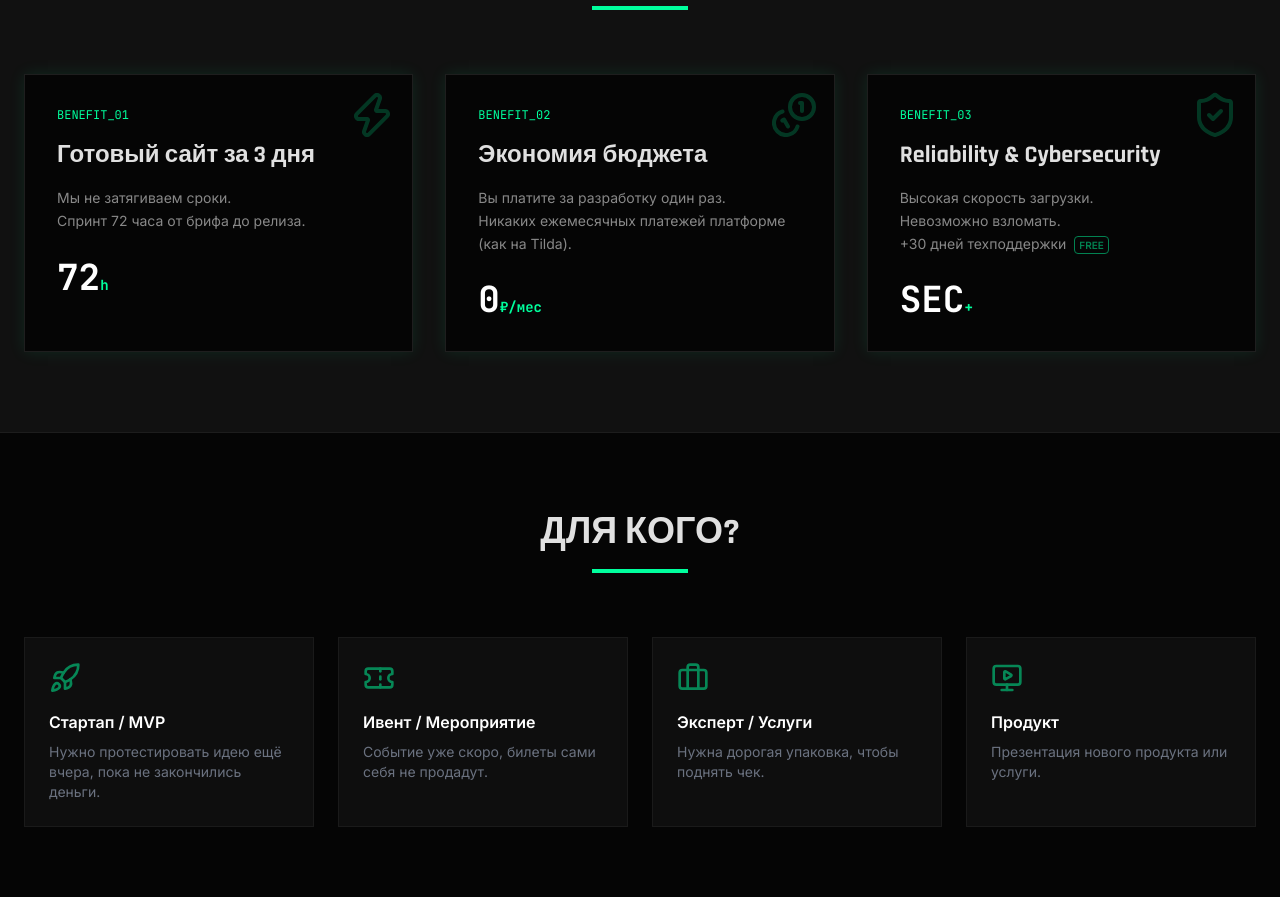
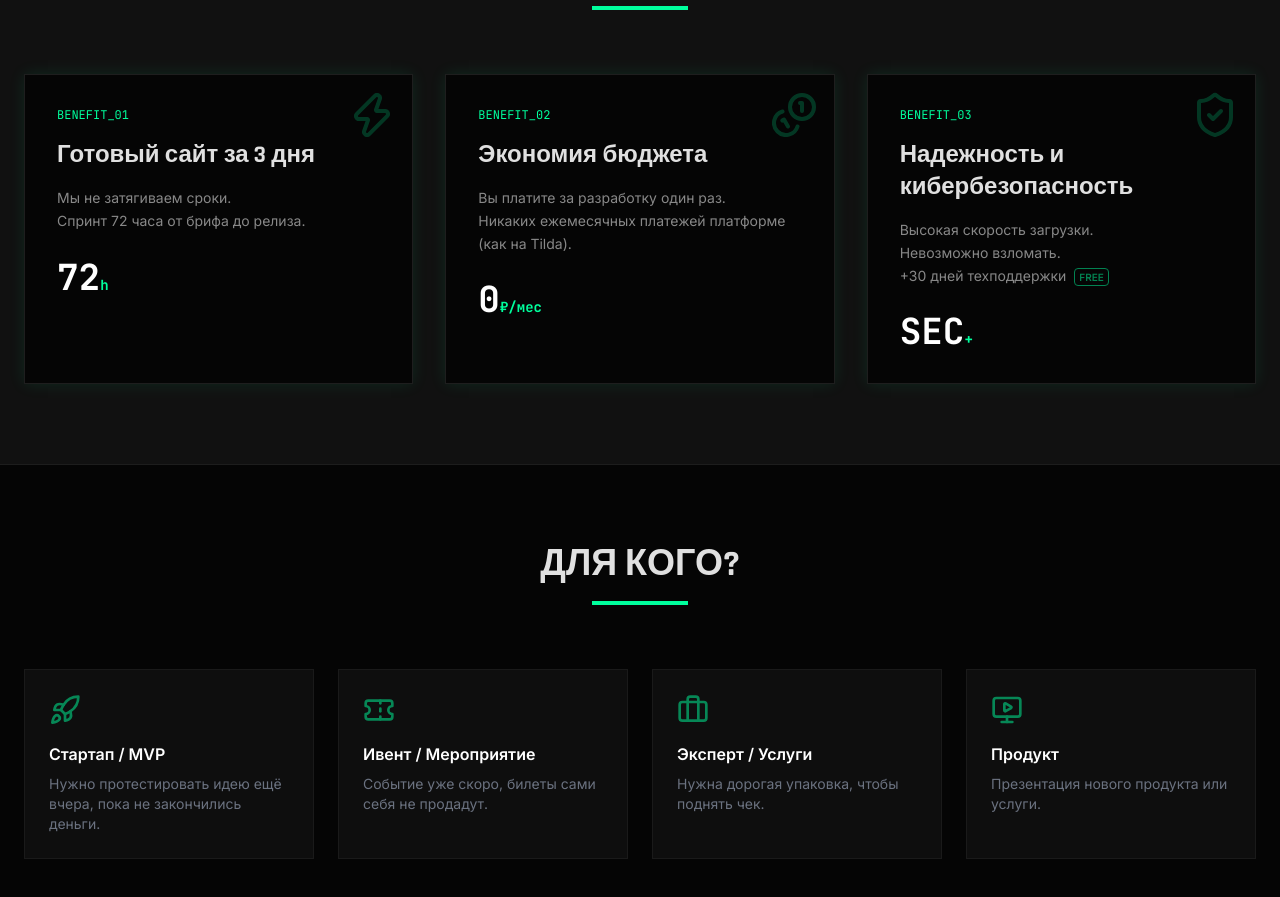
Before and after one commit to Robstk666/synapse-full, a plain HTML site: page index.html in a window 1280 px wide. Shown: the part 940-1837 px from the top of the page. Drawn offline with nearby package versions, Linux system fonts and the light colour scheme.

Commit message:
Update index.html

```diff
--- a/index.html
+++ b/index.html
@@ -197,7 +197,7 @@
                 <!-- Если есть mascot-hero.mp4 в папке images - раскомментируй это и убедись что файл есть -->
                 <!--
                 <video class="absolute inset-0 w-full h-full object-contain z-20 mix-blend-screen pointer-events-none" autoplay loop muted playsinline>
-                    <source src="images/mascot-hero.mp4" type="video/mp4">
+                    <source src="images/mascot-hero.MP4" type="video/mp4">
                 </video>
                 -->
 
@@ -240,7 +240,7 @@
                 <div class="group bg-cyber-black p-8 border border-white/10 hover:border-cyber-green transition-all duration-300 relative overflow-hidden glow-box">
                     <div class="absolute top-0 right-0 p-4 opacity-20 group-hover:opacity-100 transition-opacity"><i data-lucide="shield-check" class="text-cyber-green w-12 h-12"></i></div>
                     <div class="font-tech text-cyber-green text-xs mb-4">BENEFIT_03</div>
-                    <h3 class="font-display font-bold text-2xl mb-4 group-hover:text-cyber-green transition-colors">Reliability & Cybersecurity</h3>
+                    <h3 class="font-display font-bold text-2xl mb-4 group-hover:text-cyber-green transition-colors">Надежность и кибербезопасность</h3>
                     <p class="text-cyber-gray text-sm leading-relaxed">Высокая скорость загрузки. <br>Невозможно взломать.<br>+30 дней техподдержки <span class="ml-1 inline-block border border-cyber-green text-cyber-green text-[10px] px-1 rounded font-bold animate-pulse">FREE</span></p>
                     <div class="mt-6 font-tech text-4xl font-bold text-white">SEC<span class="text-sm text-cyber-green">+</span></div>
                 </div>
@@ -359,7 +359,7 @@
                     <!--
                     <div id="mascot-typing-overlay" class="hidden absolute inset-0 bg-black/80 z-0 flex items-center justify-center">
                         <video class="w-64 h-64 object-contain mix-blend-screen" autoplay loop muted playsinline>
-                            <source src="images/mascot-typing.mp4" type="video/mp4">
+                            <source src="images/mascot-typing.MP4" type="video/mp4">
                         </video>
                     </div>
                     -->
```
